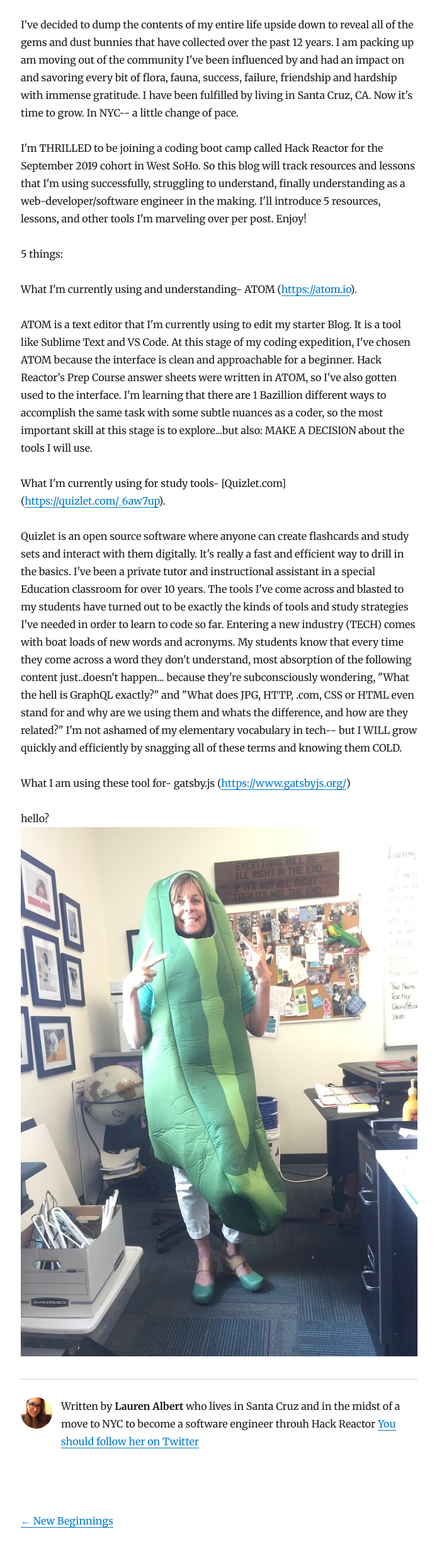
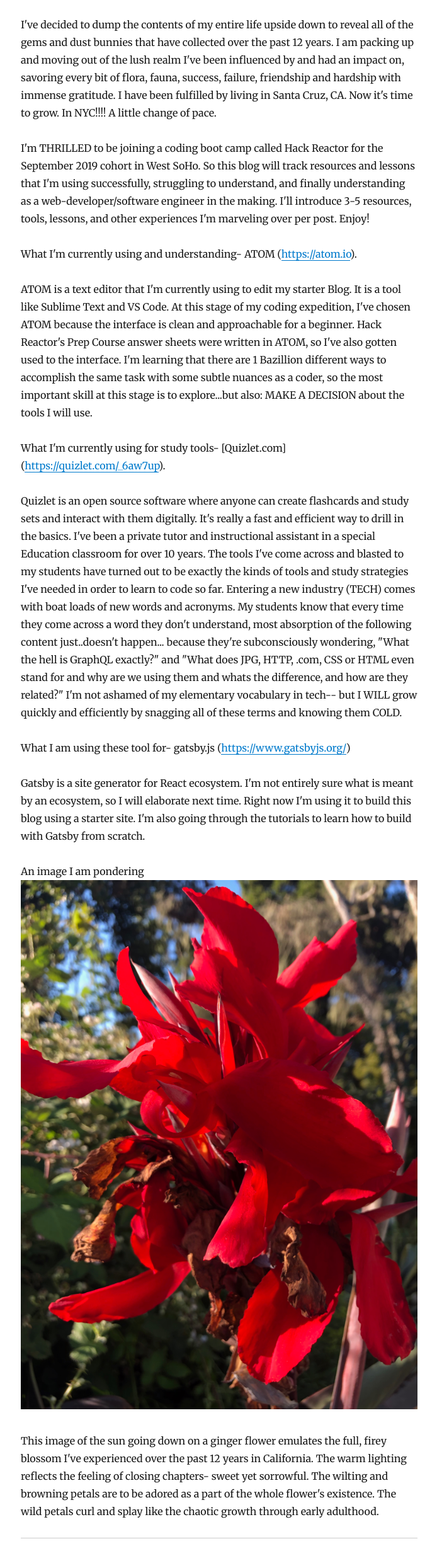
Before and after one commit to pleaseonthekeys/my-blog-starter, a Gatsby site: page /hello-world/ in a window 1280 px wide. Shown: the part 198-2660 px from the top of the page at 63% size, without its empty margins (292-986 px from the left). Built offline with nearby package versions, Linux system fonts and the light colour scheme; Gatsby itself is replaced by a stand-in of ours; some packages are replaced by stand-ins of ours.

Commit message:
changed hello-world image, updated hello-world content

```diff
--- a/content/blog/hello-world/index.md
+++ b/content/blog/hello-world/index.md
@@ -3,11 +3,9 @@ title: Flipping it All Downside Up
 date: "2019-06-17T22:12:03.284Z"
 ---
 
-I've decided to dump the contents of my entire life upside down to reveal all of the gems and dust bunnies that have collected over the past 12 years. I am packing up am moving out of the community I've been influenced by and had an impact on and savoring every bit of flora, fauna, success, failure, friendship and hardship with immense gratitude. I have been fulfilled by living in Santa Cruz, CA. Now it's time to grow. In NYC-- a little change of pace.
+I've decided to dump the contents of my entire life upside down to reveal all of the gems and dust bunnies that have collected over the past 12 years. I am packing up and moving out of the lush realm I've been influenced by and had an impact on, savoring every bit of flora, fauna, success, failure, friendship and hardship with immense gratitude. I have been fulfilled by living in Santa Cruz, CA. Now it's time to grow. In NYC!!!! A little change of pace.
 
-I'm THRILLED to be joining a coding boot camp called Hack Reactor for the September 2019 cohort in West SoHo. So this blog will track resources and lessons that I'm using successfully, struggling to understand, finally understanding as a web-developer/software engineer in the making. I'll introduce 5 resources, lessons, and other tools I'm marveling over per post. Enjoy!
-
-5 things:
+I'm THRILLED to be joining a coding boot camp called Hack Reactor for the September 2019 cohort in West SoHo. So this blog will track resources and lessons that I'm using successfully, struggling to understand, and finally understanding as a web-developer/software engineer in the making. I'll introduce 3-5 resources, tools, lessons, and other experiences I'm marveling over per post. Enjoy!
 
 What I'm currently using and understanding- ATOM (https://atom.io).
 
@@ -19,6 +17,9 @@ Quizlet is an open source software where anyone can create flashcards and study
 
 What I am using these tool for- gatsby.js (https://www.gatsbyjs.org/)
 
+Gatsby is a site generator for React ecosystem. I'm not entirely sure what is meant by an ecosystem, so I will elaborate next time. Right now I'm using it to build this blog using a starter site. I'm also going through the tutorials to learn how to build with Gatsby from scratch.
 
-hello?
-![Chinese Salty Egg](./pickle.jpg)
+An image I am pondering
+![Chinese Salty Egg](./ginger.jpeg)
+
+This image of the sun going down on a ginger flower emulates the full, firey blossom I've experienced over the past 12 years in California. The warm lighting reflects the feeling of closing chapters- sweet yet sorrowful. The wilting and browning petals are to be adored as a part of the whole flower's existence. The wild petals curl and splay like the chaotic growth through early adulthood.
```
Also changed, not shown: content/blog/hello-world/ginger.jpeg (added).
